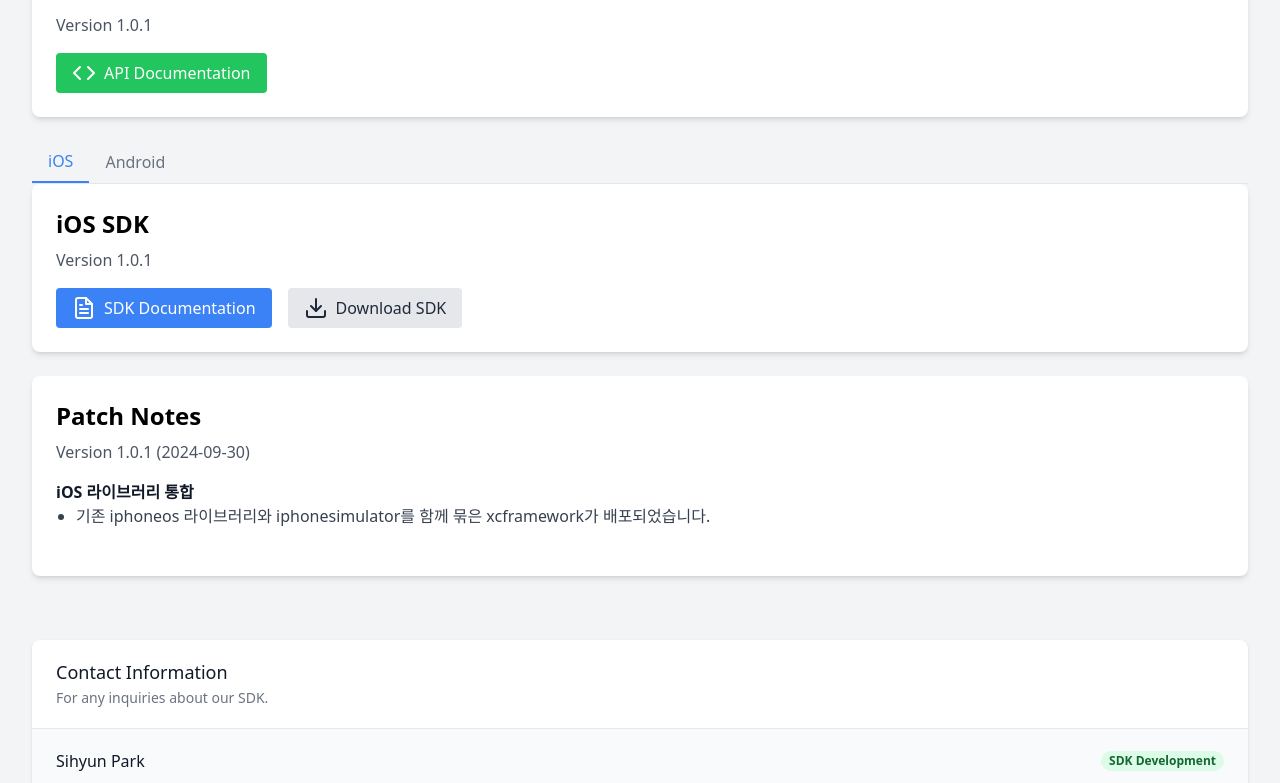
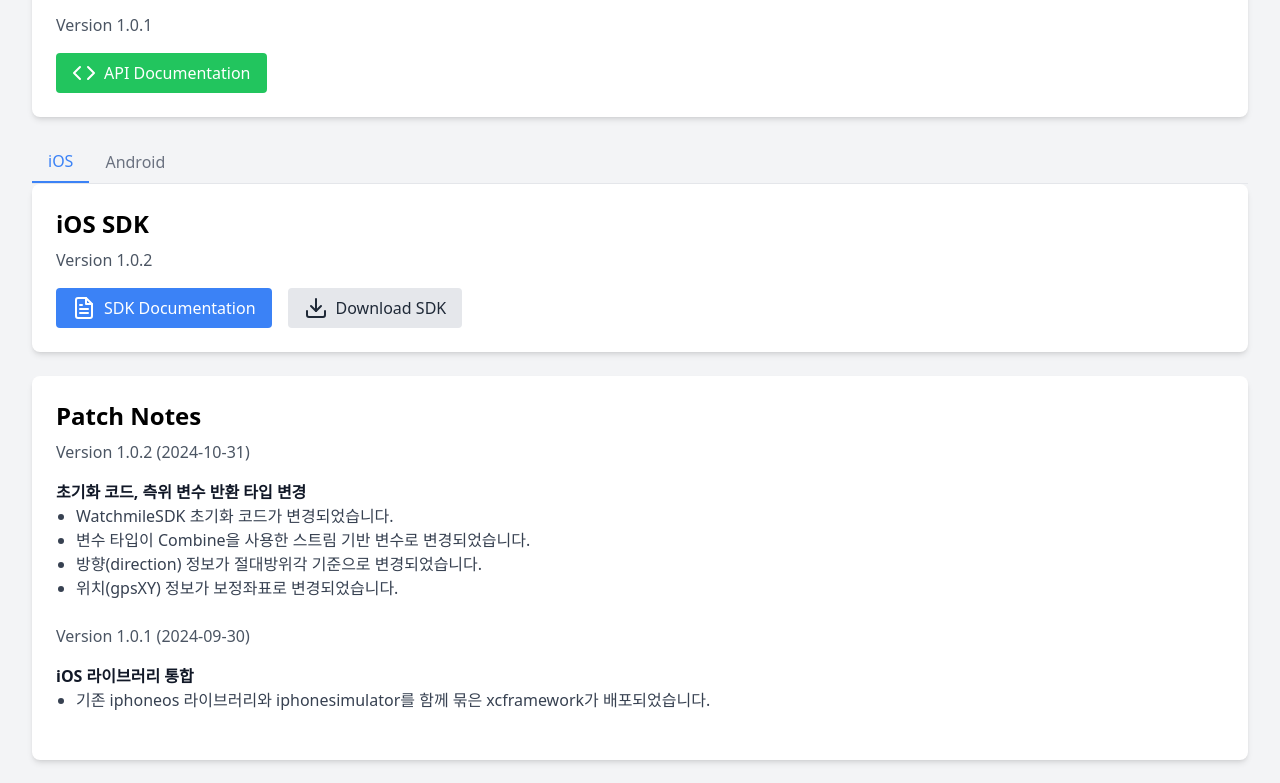
Before and after one commit to shpark-vestellalab/watchmile-sdk-document, a Next.js app: page / in a window 1280 px wide. Shown: the part 483-1266 px from the top of the page. Built offline with nearby package versions, Linux system fonts and the light colour scheme.

Commit message:
FIX: iOS 1.0.2 패치노트 수정

```diff
--- a/app/components/TabNavigation.tsx
+++ b/app/components/TabNavigation.tsx
@@ -37,7 +37,7 @@ export default function TabNavigation() {
         <div>
           <SDKCard
             platform="iOS"
-            version="1.0.1"
+            version="1.0.2"
             sdkDocLink="https://api.watchmile.net/cdn/kakao/WATCHMILE_SDK_iOS.pdf"
             sdkLink="https://api.watchmile.net/cdn/kakao/WatchmileSDK_iOS.zip"
           />
--- a/data/patchNotes.json
+++ b/data/patchNotes.json
@@ -1,5 +1,20 @@
 {
   "iOS": [
+    {
+      "version": "1.0.2",
+      "date": "2024-10-31",
+      "changes": [
+        {
+          "title": "초기화 코드, 측위 변수 반환 타입 변경",
+          "description": [
+            "WatchmileSDK 초기화 코드가 변경되었습니다.",
+            "변수 타입이 Combine을 사용한 스트림 기반 변수로 변경되었습니다.",
+            "방향(direction) 정보가 절대방위각 기준으로 변경되었습니다.",
+            "위치(gpsXY) 정보가 보정좌표로 변경되었습니다."
+          ]
+        }
+      ]
+    },
     {
       "version": "1.0.1",
       "date": "2024-09-30",
```
